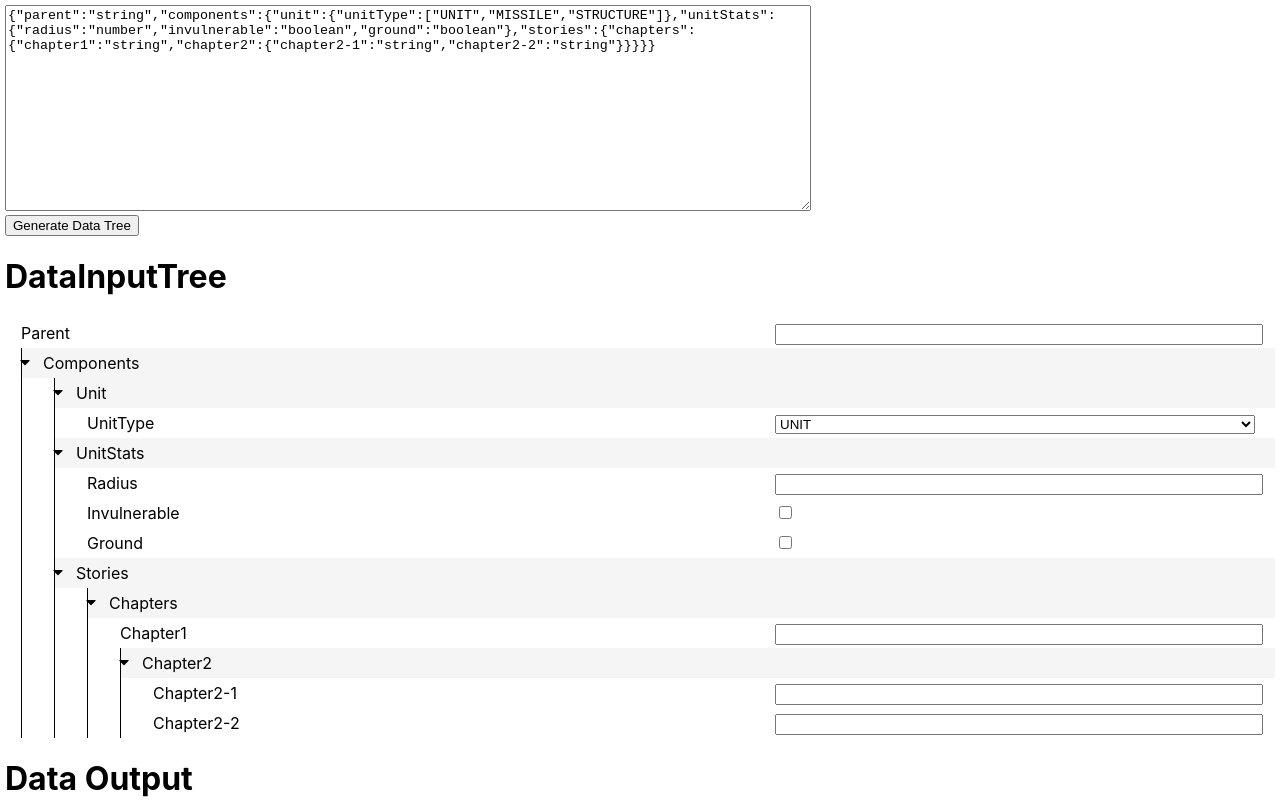
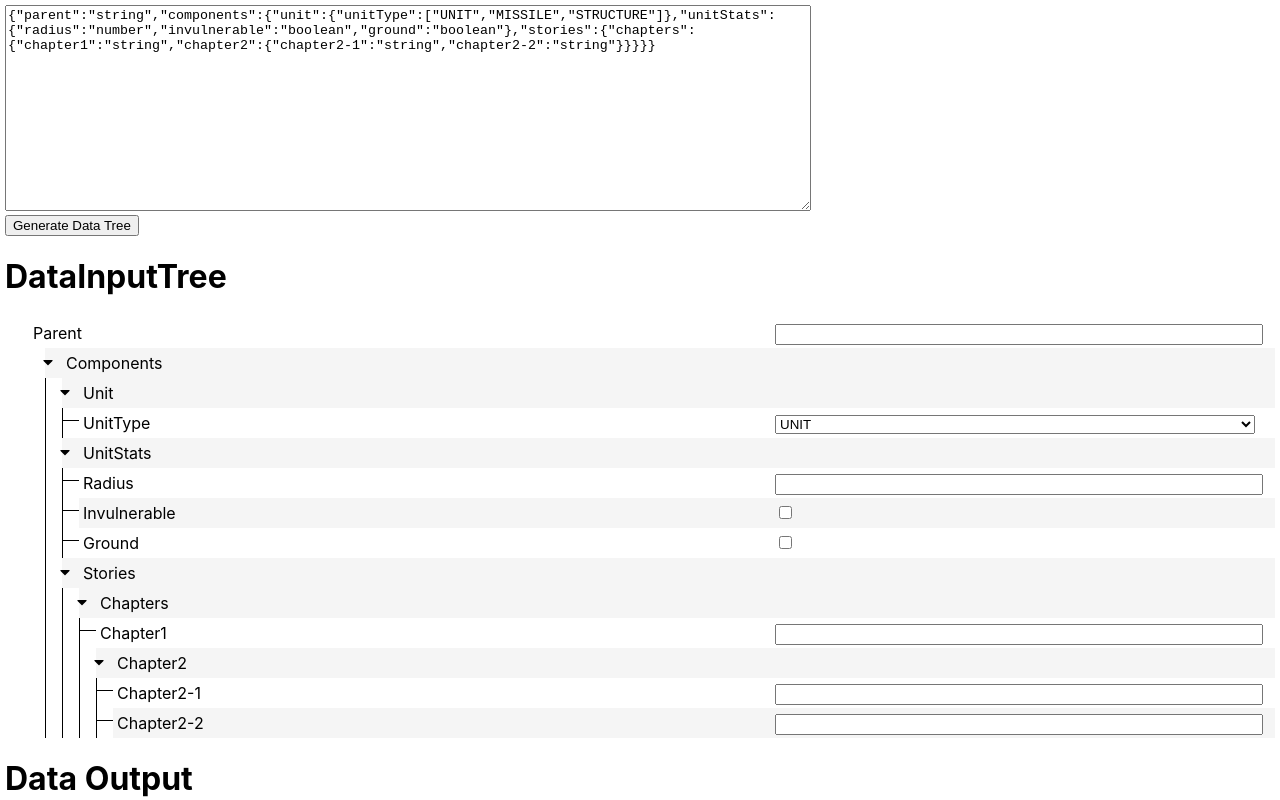
Before and after one commit to ccyyrain/DataInput, a React (Create React App) app: page / in a window 1280 px wide. Both pictures are taken after a click on the button "Generate Data Tree". Shown: the top 800 px of the page. Built offline with nearby package versions, Linux system fonts and the light colour scheme.

Commit message:
improve css

```diff
--- a/src/App.js
+++ b/src/App.js
@@ -38,7 +38,9 @@ function App() {
       </Button>
       <div>
         <h1>DataInputTree</h1>
-        <Tree data={inputJson} />
+        <ul>
+          <Tree data={inputJson} />
+        </ul>
       </div>
       <div>
         <h1>Data Output</h1>
--- a/src/components/Tree/index.js
+++ b/src/components/Tree/index.js
@@ -12,10 +12,10 @@ const TreeList = styled.ul`
   padding-left: 1rem;
   display: flex;
   flex-direction: column;
+  border-left: 0.1rem solid;
 `;
 const TreeNodeLi = styled.li`
   // display: flex;
-  border-left: 0.1rem solid;
 `;
 
 const RowItem = styled.div`
@@ -39,7 +39,7 @@ const Caret = styled.div`
 const Tree = ({ data = {}, index = "" }) => {
   return (
     <TreeContainer>
-      <TreeList>
+      {/* <TreeList> */}
       {Object.keys(data).map((itm) => (
         <TreeNode
           label={itm}
@@ -48,7 +48,7 @@ const Tree = ({ data = {}, index = "" }) => {
           index={index ? index + `#${itm}` : `${itm}`}
         />
       ))}
-      </TreeList>
+      {/* </TreeList> */}
     </TreeContainer>
   );
 };
--- a/src/components/TypeToComponent/index.js
+++ b/src/components/TypeToComponent/index.js
@@ -4,13 +4,33 @@ import { useSelector, useDispatch } from "react-redux";
 import { setComponentValues } from "../../redux/appSlice";
 import { setAttributeFromPath } from "../../utils/common-utils";
 
-const LineItem = styled.div`
+const LineItem = styled.li`
   display: flex;
   flex-flow: row wrap;
+  :nth-of-type(even) {
+    background-color: #f5f5f5;
+  }
+  ${(props) => {
+    if (props.index === "parent") {
+      return ``;
+    } else {
+      return `
+        &::before {
+        content: "";
+        width: 1em;
+        height: 0;
+        position: relative;
+        left: -1em;
+        top: 0.75em;
+        border-top: 0.1em solid;
+      }`;
+    }
+  }};
 `;
 
 const LineLabel = styled.div`
   text-transform: capitalize;
+  margin-left: -0.75em;
 `;
 const LineContent = styled.div`
   width: 500px;
--- a/src/index.css
+++ b/src/index.css
@@ -1,13 +1,17 @@
 body {
   margin: 0;
-  font-family: -apple-system, BlinkMacSystemFont, 'Segoe UI', 'Roboto', 'Oxygen',
-    'Ubuntu', 'Cantarell', 'Fira Sans', 'Droid Sans', 'Helvetica Neue',
+  font-family: -apple-system, BlinkMacSystemFont, "Segoe UI", "Roboto", "Oxygen",
+    "Ubuntu", "Cantarell", "Fira Sans", "Droid Sans", "Helvetica Neue",
     sans-serif;
   -webkit-font-smoothing: antialiased;
   -moz-osx-font-smoothing: grayscale;
 }
 
 code {
-  font-family: source-code-pro, Menlo, Monaco, Consolas, 'Courier New',
+  font-family: source-code-pro, Menlo, Monaco, Consolas, "Courier New",
     monospace;
 }
+
+ul {
+  list-style-type: none;
+}
```
Also changed, not shown: src/App.css (deleted, +0 -38 lines). Lines whose indentation alone changed are shown as unchanged.
